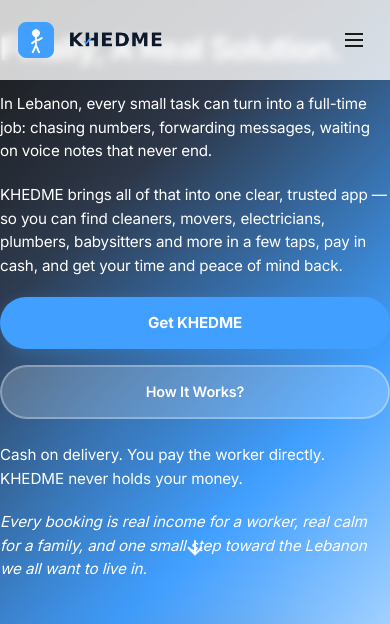
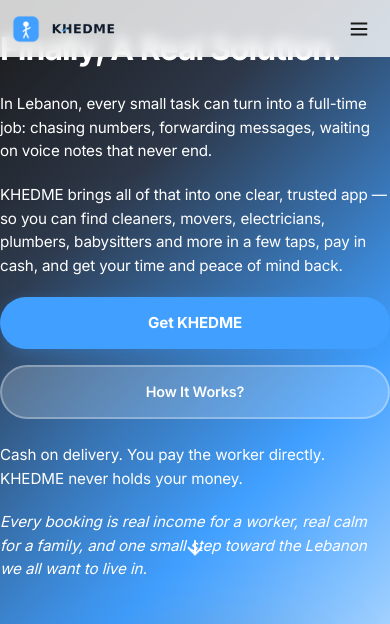
Before and after one commit to anthonysamaha123/khedme-website, a plain HTML site: page index.html in a window 390 px wide. Shown: the top 624 px of the page. Drawn offline with nearby package versions, Linux system fonts and the light colour scheme.

Commit message:
Update index.html

```diff
--- a/index.html
+++ b/index.html
@@ -552,7 +552,51 @@
     /* Mobile menu fix */
     #mobile-menu a {
         padding: 0.75rem 0.5rem !important;
+    }/* MOBILE NAVIGATION FIX */
+@media (max-width: 640px) {
+
+    /* Shrink navbar overall height */
+    .sticky-nav {
+        padding-top: 0.35rem !important;
+        padding-bottom: 0.35rem !important;
     }
+
+    /* Shrink container spacing */
+    nav .flex {
+        padding-top: 0.25rem !important;
+        padding-bottom: 0.25rem !important;
+    }
+
+    /* Smaller logo icon */
+    nav img.w-10 {
+        width: 28px !important;
+        height: 28px !important;
+    }
+
+    /* Smaller wordmark */
+    nav img.h-6 {
+        height: 16px !important;
+    }
+
+    /* Shrink hamburger icon */
+    #mobile-menu-btn svg {
+        width: 22px !important;
+        height: 22px !important;
+    }
+
+    /* Tighten left/right spacing */
+    nav .px-4 {
+        padding-left: 0.75rem !important;
+        padding-right: 0.75rem !important;
+    }
+
+    /* Reduce blur intensity */
+    .sticky-nav {
+        backdrop-filter: blur(6px) !important;
+        -webkit-backdrop-filter: blur(6px) !important;
+    }
+}
+
 }
 
     </style>
```
